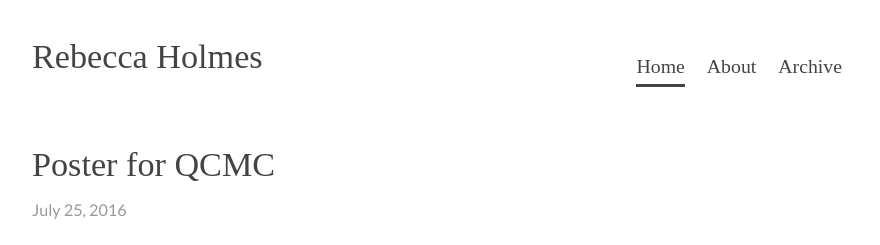
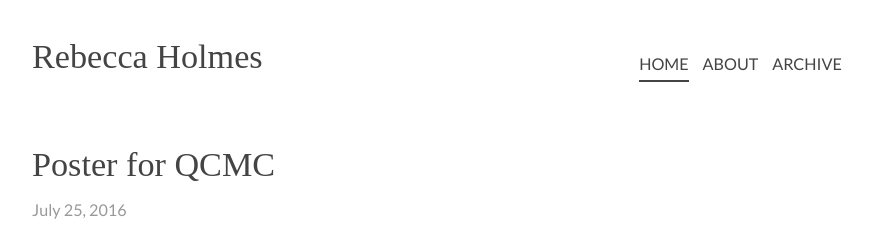
Before and after one commit to piscisvolans/piscisvolans.github.io, a Jekyll site: the page built from index.html, in a window 1280 px wide. Shown: the top 245 px of the page, without its empty margins (194-1074 px from the left). Built offline with Jekyll 4.4.1, drawn with Linux system fonts in a browser that asks for light colours; nearby versions of some CDN libraries; some web fonts are replaced; the list of posts is cut into pages by our own code; comment, search, counter and statistics services are not loaded.

Commit message:
Change navbar font

```diff
--- a/public/css/main.scss
+++ b/public/css/main.scss
@@ -75,12 +75,12 @@ h1 {
 h2 {
   margin-top: 1rem;
   margin-bottom: 1rem;
-  font-size: 1.5rem;
+  font-size: 1.25rem;
 }
 h3 {
   margin-top: 1rem;
   margin-bottom: 1rem;
-  font-size: 1.25rem;
+  font-size: 1rem;
 }
 h4, h5, h6 {
   margin-top: 1rem;
@@ -345,9 +345,9 @@ tbody tr:nth-child(odd) th {
 }
 
 .masthead-title .pull-right {
-  line-height:95px;
-  font-size:22px;
-/*   text-transform: uppercase; */
+  line-height:90px;
+  font-family: $sans-font-stack;
+  text-transform: uppercase;
 }
 
 @media (max-width: 768px) {
@@ -377,12 +377,13 @@ tbody tr:nth-child(odd) th {
 
 .masthead-title a {
   color: $darker-headings-color;
+  text-decoration:none;
   padding-bottom:7px;
 }
 
 .masthead-title a:hover {
   text-decoration:none;
-  border-bottom: 3px solid $darker-headings-color;
+  border-bottom: 2px solid $darker-headings-color;
 }
 
 .masthead-title small {
@@ -393,7 +394,8 @@ tbody tr:nth-child(odd) th {
 }
 
 .masthead-title .active {
-  border-bottom: 3px solid $darker-headings-color;
+  text-decoration:none;
+  border-bottom: 2px solid $darker-headings-color;
 }
 
 
```
